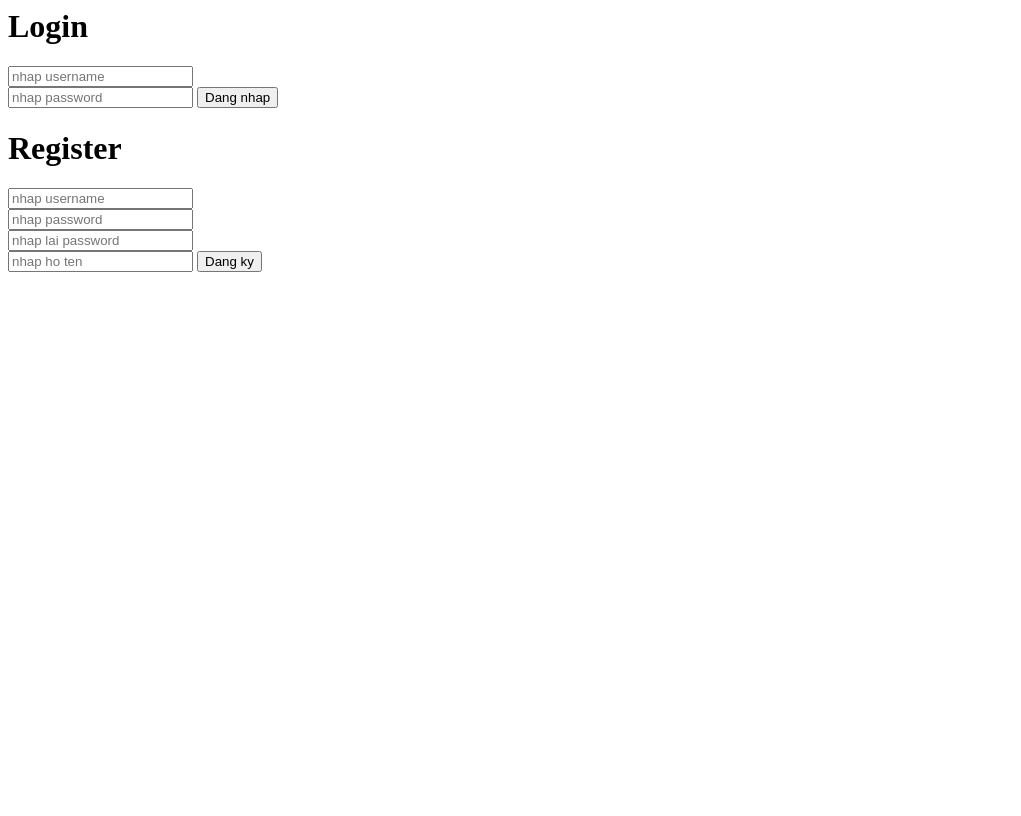
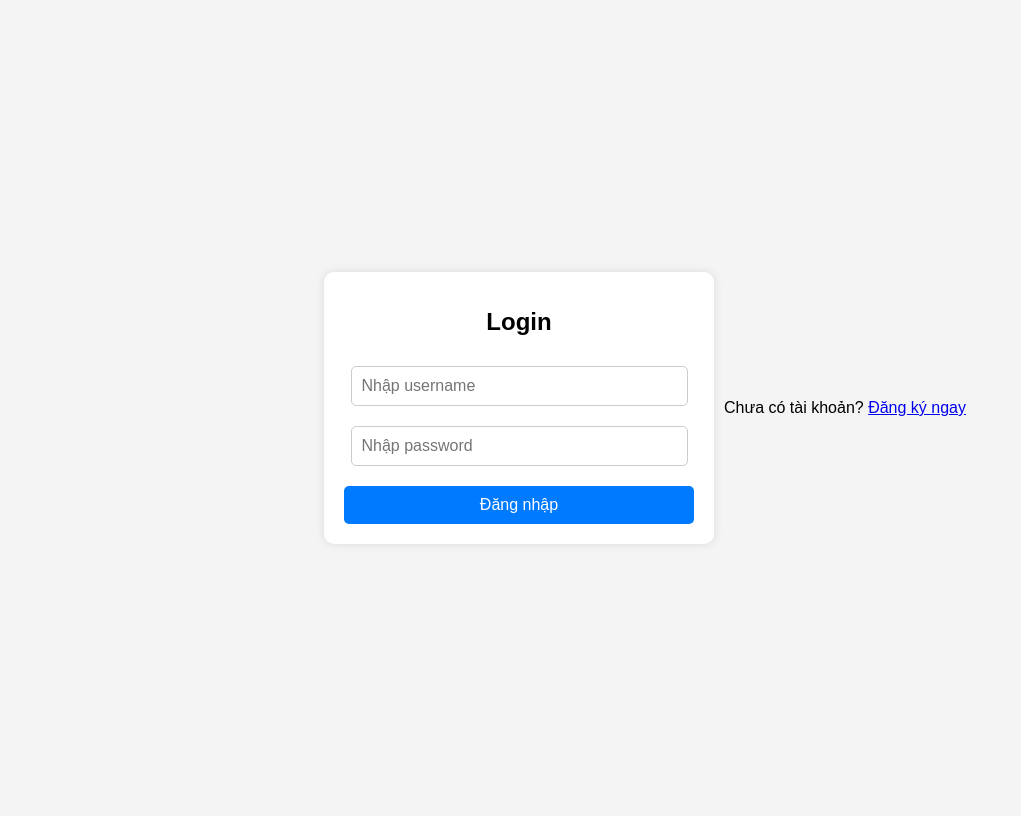
Before and after one commit to hanhneee/AppChat, a Node server app: page / in a window 1280 px wide. Shown: the whole page, without its empty margins (0-1021 px from the left). Before the commit the page ends 272 px from the top, so only its background shows below. Run offline with Node 20, Linux system fonts and the light colour scheme; some libraries are stand-ins or nearby versions.

Commit message:
update_login_register

```diff
--- a/configs/database.js
+++ b/configs/database.js
@@ -9,5 +9,5 @@ const connectDB = async()=>{
 
     }
 }
-
+// Xuất module để sử dụng trong các file khác
 module.exports =connectDB;
--- a/package.json
+++ b/package.json
@@ -11,8 +11,10 @@
   "author": "",
   "license": "ISC",
   "dependencies": {
+    "connect-mongo": "^5.1.0",
     "ejs": "^3.1.10",
     "express": "^4.21.2",
+    "express-session": "^1.18.1",
     "mongoose": "^8.12.2",
     "socket.io": "^4.8.1"
   },
--- /dev/null
+++ b/public/css/login.css
@@ -0,0 +1,48 @@
+body {
+    font-family: Arial, sans-serif;
+    background-color: #f4f4f4;
+    display: flex;
+    justify-content: center;
+    align-items: center;
+    height: 100vh;
+}
+
+.container {
+    width: 350px;
+    padding: 20px;
+    background: white;
+    border-radius: 10px;
+    box-shadow: 0 0 10px rgba(0, 0, 0, 0.1);
+    margin: 10px;
+    text-align: center;
+}
+
+h1 {
+    margin-bottom: 20px;
+    font-size: 24px;
+}
+
+input {
+    width: 90%;
+    padding: 10px;
+    margin: 10px 0;
+    border: 1px solid #ccc;
+    border-radius: 5px;
+    font-size: 16px;
+}
+
+button {
+    width: 100%;
+    padding: 10px;
+    background-color: #007bff;
+    color: white;
+    border: none;
+    border-radius: 5px;
+    cursor: pointer;
+    font-size: 16px;
+    margin-top: 10px;
+}
+
+button:hover {
+    background-color: #0056b3;
+}
--- a/routers/view.router.js
+++ b/routers/view.router.js
@@ -4,11 +4,33 @@ const {
     renderChat
  }= require("../controllers/view.controller")
 
-router
-    .route("/")
-    .get((req,res)=>{
-        res.render("login.ejs")
-    })
+// Route hiển thị trang đăng nhập
+router.get("/", (req, res) => {
+    res.render("login"); // Hiển thị file login.ejs
+});
+
+// Route hiển thị trang đăng nhập với đường dẫn cụ thể
+router.get("/login", (req, res) => {
+    res.render("login"); // Hiển thị file login.ejs
+});
+
+// Route hiển thị trang đăng ký
+router.get("/register", (req, res) => {
+    res.render("register"); // Hiển thị file register.ejs
+});
+
+
+
+
+
+
+
+
+// router
+//     .route("/")
+//     .get((req,res)=>{
+//         res.render("login.ejs")
+//     })
 router
     .route("/chat")
     .get(renderChat)
--- a/views/chat.ejs
+++ b/views/chat.ejs
@@ -1,7 +1,7 @@
 <link rel="stylesheet" href="css/style.css">
 
 <div style="display: flex;">
-    <ul class="list_user">
+    <!-- <ul class="list_user">
         <% accounts.forEach(account => { %>
 
             <li>
@@ -14,7 +14,7 @@
             </li>
             <% }) %>
 
-    </ul>
+    </ul> -->
 
 
     <div class="container">
--- a/views/login.ejs
+++ b/views/login.ejs
@@ -1,43 +1,32 @@
-<div>
+<!DOCTYPE html>
+<html lang="vi">
+<head>
+    <meta charset="UTF-8">
+    <meta name="viewport" content="width=device-width, initial-scale=1.0">
+    <title>Đăng Nhập</title>
+    <link rel="stylesheet" href="/css/login.css">
+</head>
+<body>
+    <div class="container">
         <caption>
             <h1>Login</h1>
         </caption>
-    <input type="text" name="username" id="ip_username" placeholder="nhap username">
+        <input type="text" name="username" id="ip_username" placeholder="Nhập username">
         <br>
-    <input type="text" name="password" id="ip_password" placeholder="nhap password">
-    <button id="btn_login">Dang nhap</button>
+        <input type="password" name="password" id="ip_password" placeholder="Nhập password">
+        <button id="btn_login">Đăng nhập</button>
     </div>
 
-<div>
-    <caption>
-        <h1>Register</h1>
-    </caption>
-    <input type="text" name="username" id="ip_username2" placeholder="nhap username">
-    <br>
-    <input type="text" name="password" id="ip_password2" placeholder="nhap password">
-    <br>
-    <input type="text" name="password" id="ip_password22" placeholder="nhap lai password">
-    <br>
-    <input type="text" name="full_name" id="ip_full_name" placeholder="nhap ho ten">
-    <button id="btn_register">Dang ky</button>
-</div>
-
-
+    <p>Chưa có tài khoản? <a href="/register">Đăng ký ngay</a></p>
 
     <script>
-    // dang nhap
-    const btn_login = document.getElementById('btn_login')
-    const ip_username = document.getElementById('ip_username')
-    const ip_password = document.getElementById('ip_password')
+        const btn_login = document.getElementById('btn_login');
+        const ip_username = document.getElementById('ip_username');
+        const ip_password = document.getElementById('ip_password');
 
         btn_login.addEventListener('click', () => {
-        const username = ip_username.value
-        const password = ip_password.value
-
-        const obj = {
-            username: username,
-            password: password
-        }
+            const username = ip_username.value;
+            const password = ip_password.value;
 
             fetch('/api/accounts/login', {
                 headers: {
@@ -45,73 +34,21 @@
                     'Content-Type': 'application/json'
                 },
                 method: "POST",
-            body: JSON.stringify(obj)
+                body: JSON.stringify({ username, password })
             })
             .then(res => res.json())
             .then(result => {
                 if (result.statusCode) {
-                    alert(result.message)
+                    alert(result.message);
                 } else {
-                    localStorage.setItem('username', result.username)
-                    window.location = '/chat'
+                    localStorage.setItem('username', result.username);
+                    window.location = '/chat';
                 }
-
             })
             .catch(error => {
-                alert("Error: " + error.message)
-            }
-            )
-    })
+                alert("Error: " + error.message);
+            });
+        });
     </script>
-
-<script>
-    // dang ky
-    const btn_register = document.getElementById('btn_register')
-    const ip_username2 = document.getElementById('ip_username2')
-    const ip_password2 = document.getElementById('ip_password2')
-    const ip_password22 = document.getElementById('ip_password22')
-    const ip_full_name = document.getElementById('ip_full_name')
-
-    btn_register.addEventListener('click', () => {
-        const username = ip_username2.value
-        const password = ip_password2.value
-        const password2 = ip_password22.value
-        const full_name = ip_full_name.value
-
-        if (password !== password2) {
-            alert("Mat khau khong trung khop")
-            return;
-        }
-
-        const obj = {
-            username,
-            password,
-            full_name
-        }
-
-        fetch('/api/accounts/register', {
-            headers: {
-                'Accept': 'application/json',
-                'Content-Type': 'application/json'
-            },
-            method: "POST",
-            body: JSON.stringify(obj)
-        })
-            .then(res => res.json())
-            .then(result => {
-                if (result.statusCode) {
-                    alert(result.message)
-                } else {
-                    alert("Dang ky thanh cong. Hay dang nhap.")
-                }
-
-            })
-            .catch(error => {
-                alert("Error: " + error.message)
-                console.log(error);
-
-            }
-            )
-    })
-
-</script>
+</body>
+</html>
```
Also changed, not shown: views/register.ejs (added, +75 -0 lines), models/account.model.js (line endings or trailing spaces), 1 other file. Lines whose indentation alone changed are shown as unchanged.
